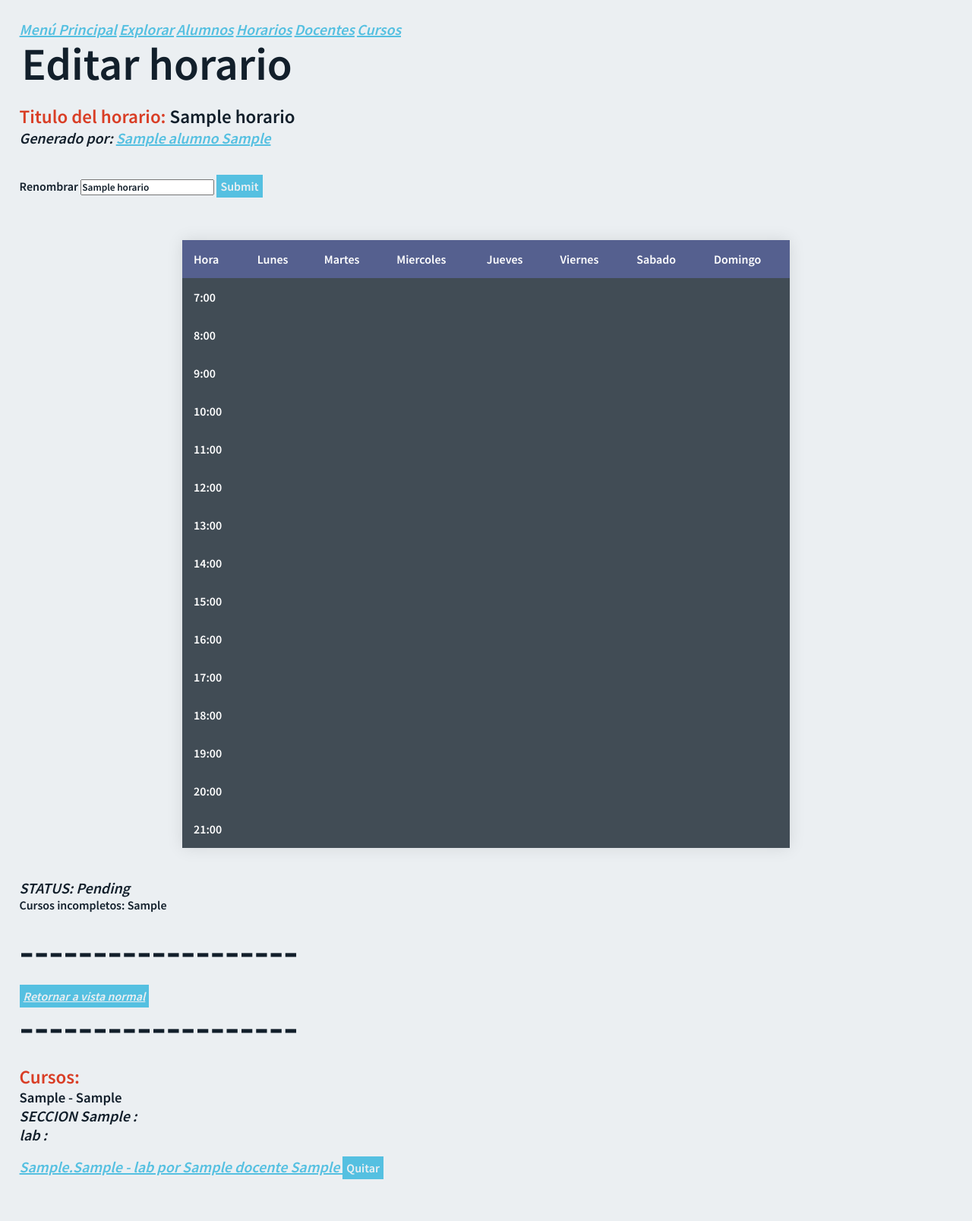
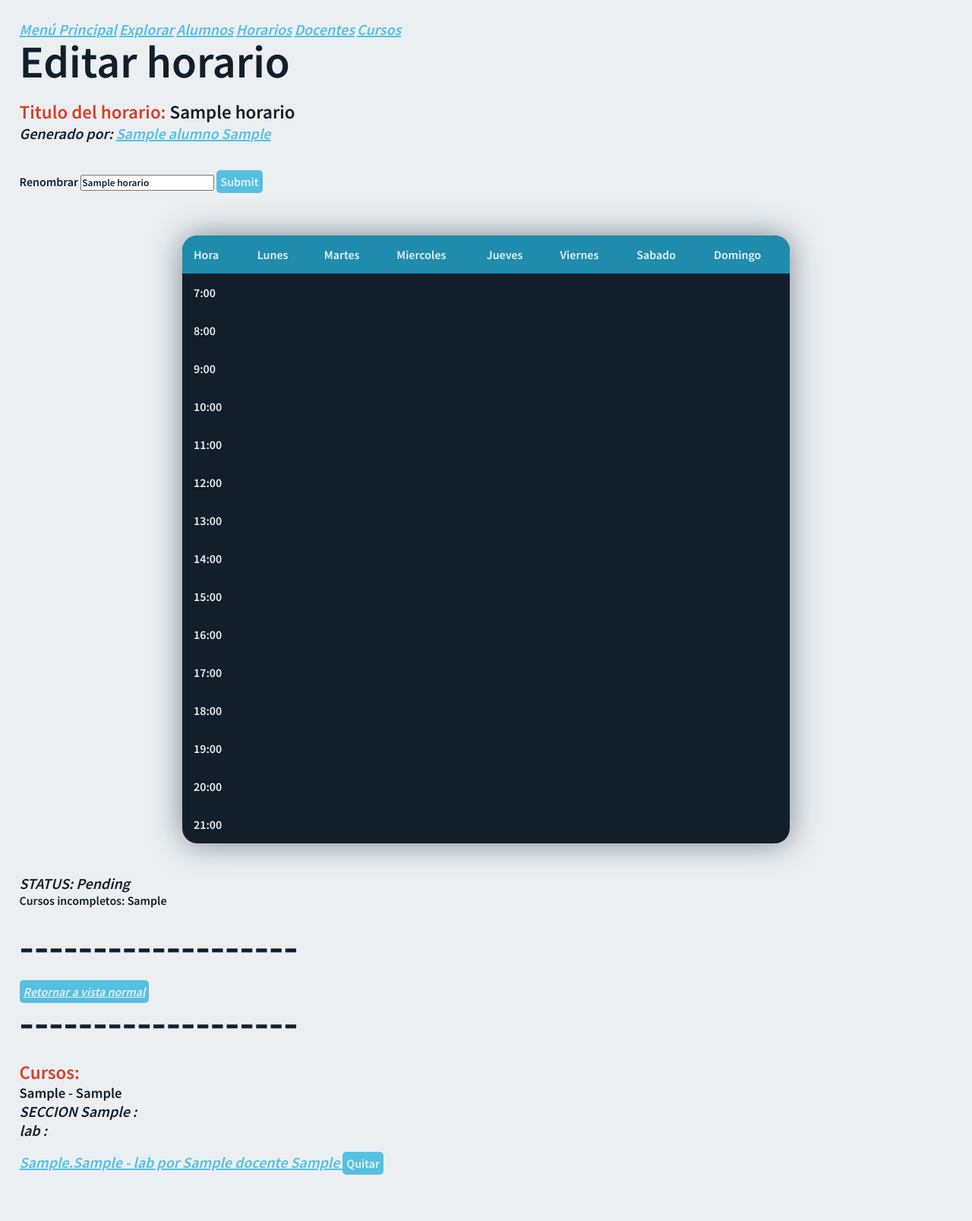
Before and after one commit to shadow-maker/Scheduler-UTEC, a Flask app: page /horarios/1/update in a window 1280 px wide. Shown: the whole page at 76% size. Before the commit the page ends 1552 px from the top, so only its background shows below. Run offline with Flask 2, Linux system fonts and the light colour scheme; a user stored in the database is signed in; tables that the repository leaves empty hold one stand-in row (values such as "Sample post"); lists and menus that the app fills with data are empty; parts of the project's set-up code (start-up, migrations or seed data) failed here and were passed over.

Commit message:
Reorganizacion de estilos

```diff
--- a/app/static/style/form.css
+++ b/app/static/style/form.css
@@ -23,7 +23,7 @@
 
 .controls {
 	width: 100%;
-	background: #24303c;
+	background: var(--trans);
 	padding: 10px;
 	border-radius: 4px;
 	margin-bottom: 16px;
--- a/app/static/style/main.css
+++ b/app/static/style/main.css
@@ -11,6 +11,7 @@
 	--light: #EBEFF2;
 
 	--shadow: 0 0 40px rgba(18, 31, 43, 0.5);
+	--trans: rgba(255, 255, 255, 0.2);
 }
 
 * {
@@ -54,7 +55,30 @@ a {
 	color: var(--blue);
 }
 
-ul, li {
+ul,
+li {
 	text-decoration: none;
 	list-style-type: none;
 }
+
+.center {
+	display: block;
+	margin-left: auto;
+	margin-right: auto;
+	width: 40%;
+}
+
+.botons {
+	background: var(--blue);
+	border-radius: 5px;
+	border: none;
+	padding: 5px;
+	color: var(--light);
+	margin: 16px 0;
+	font-size: 16px;
+	transition-duration: 0.4s;
+}
+
+.botons:hover {
+	filter: saturate(0.5);
+}
--- a/app/static/style/table.css
+++ b/app/static/style/table.css
@@ -1,12 +1,3 @@
-html,
-body {
-	height: 100%;
-}
-
-body {
-	font-weight: 100;
-}
-
 .container {
 	position: relative;
 	top: 45%;
@@ -21,14 +12,17 @@ table {
 	border-collapse: collapse;
 	overflow: hidden;
 	background-color: var(--dark);
-	box-shadow: 0 0 20px rgba(0, 0, 0, 0.1);
+	box-shadow: var(--shadow);
+	border-radius: 20px;
+}
+
+table * {
+	color: var(--light);
 }
 
 th,
 td {
 	padding: 15px;
-	background-color: rgba(255, 255, 255, 0.2);
-	color: #fff;
 }
 
 th {
@@ -36,7 +30,7 @@ th {
 }
 
 thead th {
-	background-color: #55608f;
+	background-color: var(--blueD);
 }
 
 tbody tr:hover {
@@ -54,21 +48,6 @@ tbody td:hover:before {
 	right: 0;
 	top: -9999px;
 	bottom: -9999px;
-	background-color: rgba(255, 255, 255, 0.2);
+	background-color: var(--shadow);
 	z-index: -1;
 }
-.fondo{
-    padding: 3px;
-}
-.botons {
-	background: var(--blue);
-	border: none;
-	padding: 5px;
-	color: var(--light);
-	margin: 16px 0;
-	font-size: 16px;
-	transition-duration: 0.4s;
-  }
-.botons:hover{
-	filter: saturate(0.5);
-}
```
Also changed, not shown: app/static/style/multiple.css (deleted, +0 -29 lines).
